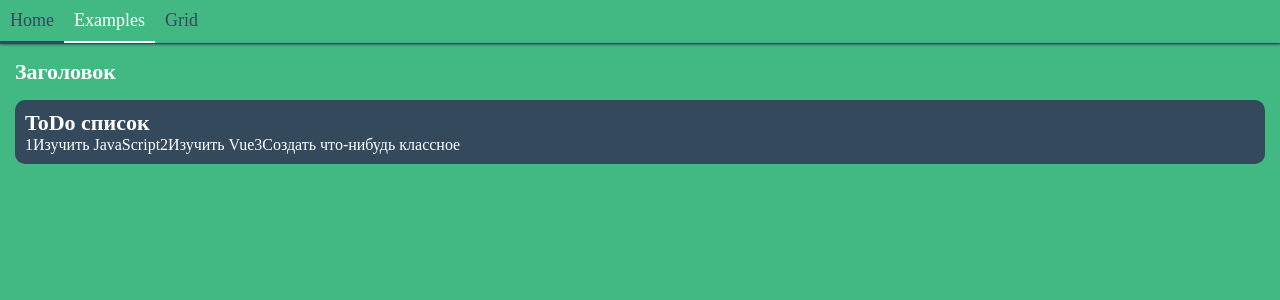
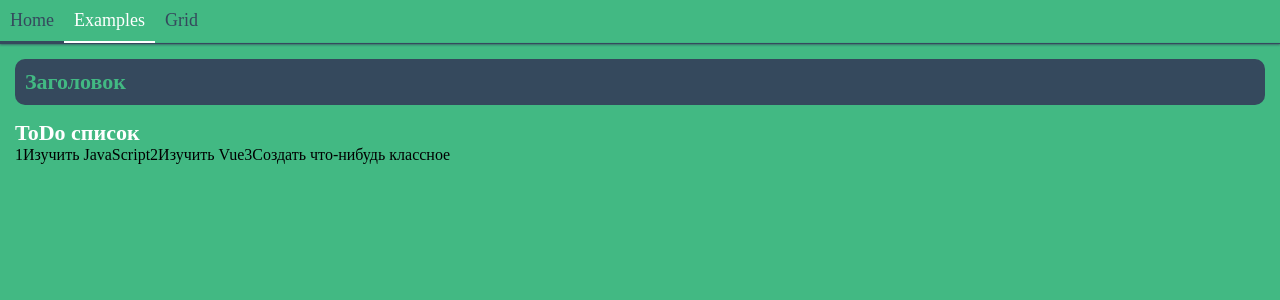
Before and after one commit to newbornfrontender/test-single-vue-app, a Vue app: page /examples in a window 1280 px wide. Shown: the top 300 px of the page. Built offline with nearby package versions, Linux system fonts and the light colour scheme; the HTML template or start-up script is replaced by a standard one.

Commit message:
Изменил структуру и добавил стили

```diff
--- a/src/views/Examples.vue
+++ b/src/views/Examples.vue
@@ -1,13 +1,14 @@
 <template>
-  <section class="container">
-    <Greeting class="component--first"/>
-    <Todo class="component--second"/>
+  <section class="example-container">
+    <Greeting class="example--first"/>
+    <Todo class="example--second"/>
   </section>
 </template>
 
 <script>
 'use strict';
 
+// Компоненты
 import Greeting from '../components/Examples/Greeting.vue';
 import Todo from '../components/Examples/Todo.vue';
 
@@ -20,12 +21,7 @@ export default {
 </script>
 
 <style>
-body {
-  margin: 0;
-  background-color: #42b983;
-}
-
-.container {
+.example-container {
   display: grid;
   grid-template-columns: 1fr;
   grid-template-rows: auto;
@@ -33,15 +29,11 @@ body {
   padding: 15px;
 }
 
-.component {
+.card {
   padding: 10px;
   color: #fff;
   background-color: #35495d;
   border-radius: 10px;
   box-sizing: border-box;
 }
-
-.title {
-  color: #fff;
-}
 </style>
```
